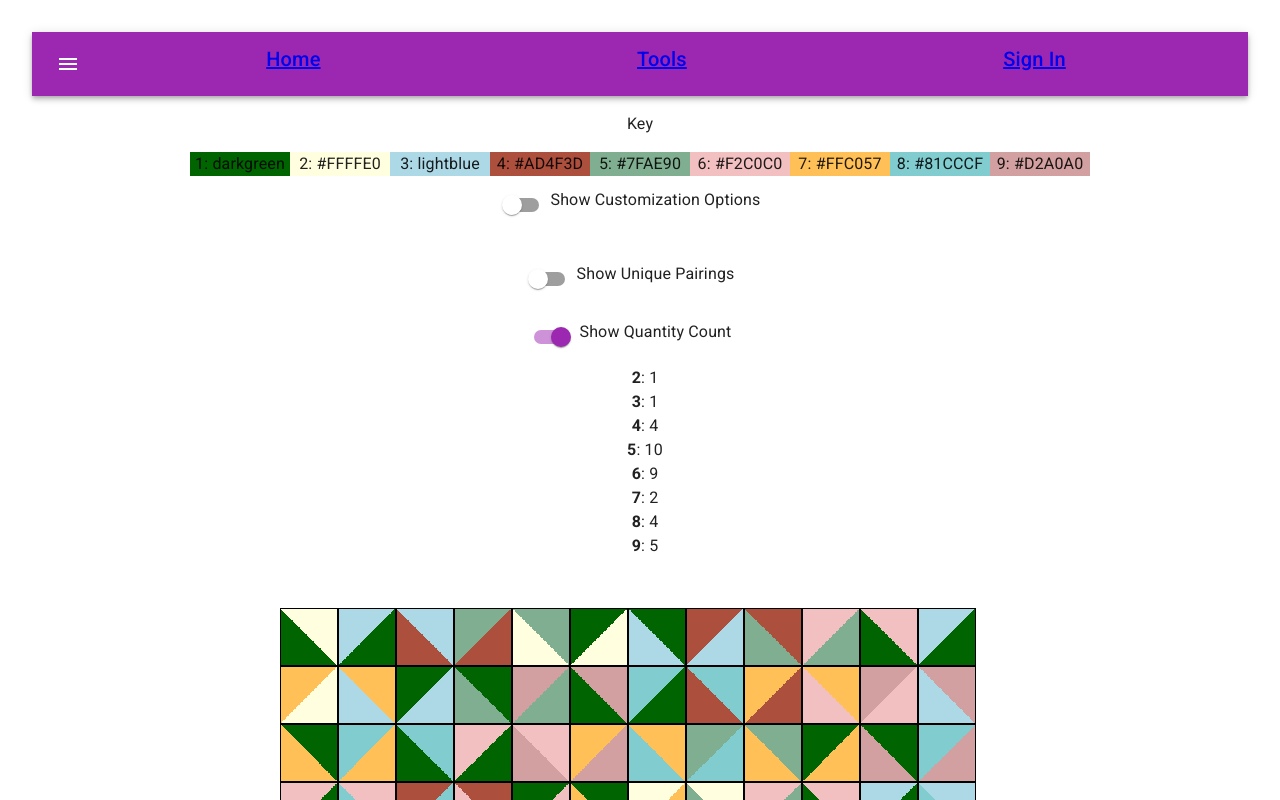
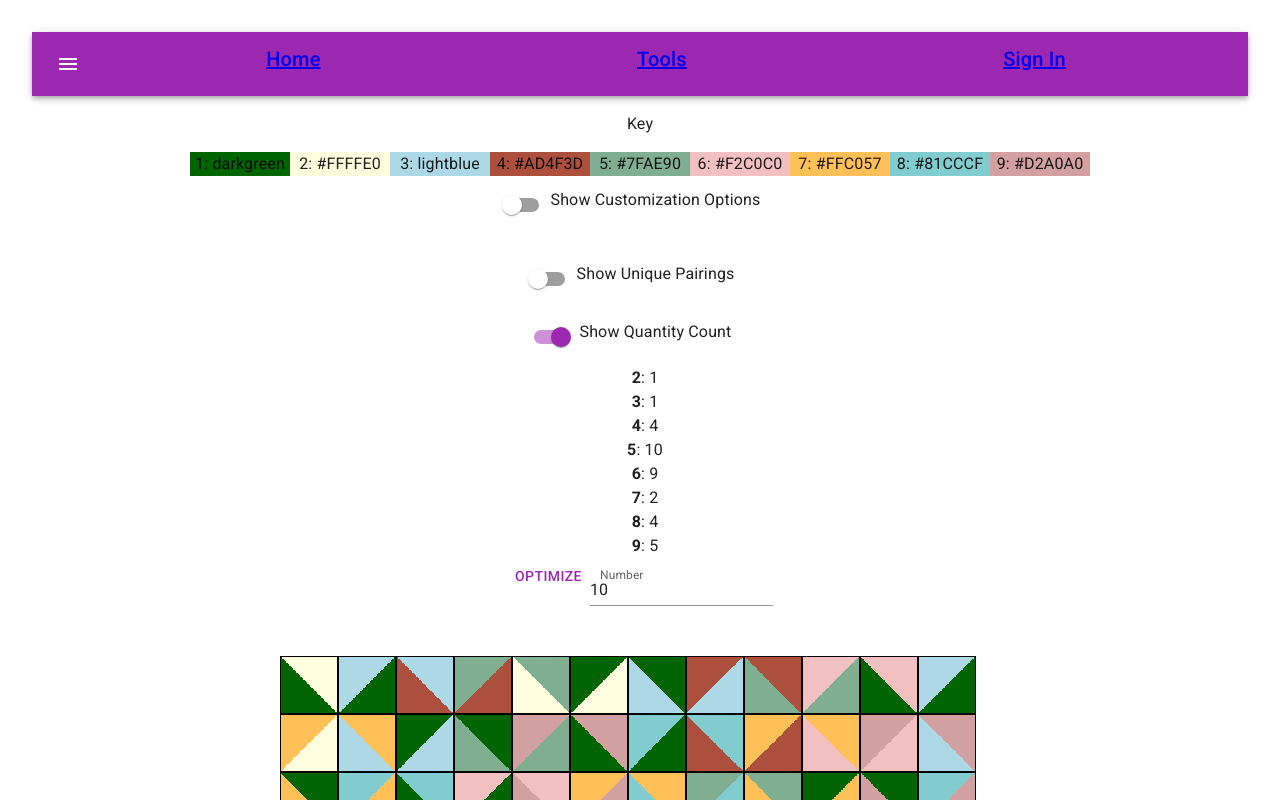
Before and after one commit to Coloringfood/custom_games, a React (Vite) app: page /quilting in a window 1280 px wide. Both pictures are taken after a click on the label "Show Quantity Count". Shown: the top 800 px of the page. Built offline with nearby package versions, Linux system fonts and the light colour scheme.

Commit message:
Added an optimization to reduce the spread of the quilt options

```diff
--- a/src/pages/Quilting/index.jsx
+++ b/src/pages/Quilting/index.jsx
@@ -4,6 +4,7 @@ import Collapse from '@mui/material/Collapse';
 import FormControlLabel from '@mui/material/FormControlLabel';
 import Switch from '@mui/material/Switch';
 import Fab from '@mui/material/Fab';
+import Button from '@mui/material/Button';
 import AddIcon from '@mui/icons-material/Add';
 import RemoveIcon from '@mui/icons-material/Remove';
 import TextField from '@mui/material/TextField';
@@ -71,6 +72,28 @@ const PairCount = styled.div`
 	text-align: left;
 	width: 150px;
 `;
+
+const calculateScore = (mappingValues) => {
+	let score = mappingValues.length;
+	// const lowest = _.min(mappingValues);
+	// const highest = _.max(mappingValues);
+	// score += highest - lowest;
+	// switch (lowest) {
+	// 	case 0:
+	// 		score += 100;
+	// 		break;
+	// 	case 1:
+	// 		score += 50;
+	// 		break;
+	// 	case 2:
+	// 		score += 25;
+	// 		break;
+	// 	case 3:
+	// 		score += 10;
+	// 		break;
+	// }
+	return score;
+};
 
 const generatePairings = () => {
 	const options = [1, 2, 3, 4, 5, 6, 7, 8];
@@ -316,9 +339,14 @@ const Test = () => {
 	const [showCustomOptions, setShowCustomOptions] = React.useState(false);
 	const [showPairings, setShowPairings] = React.useState(false);
 	const [showQuantityCount, setShowQuantityCount] = React.useState(false);
+	const [attemptsCount, setAttemptsCount] = React.useState(10);
 
-	const handleChange = (setFunc) => () => {
+	const toggleValue = (setFunc) => () => {
 		setFunc((prev) => !prev);
+	};
+
+	const handleChange = (setFunc) => (event) => {
+		setFunc(event.target.value);
 	};
 
 	React.useEffect(() => {
@@ -374,13 +402,33 @@ const Test = () => {
 	};
 
 	const setColor = (index) => (event) => {
-		const newColor = event.target.value;
-		ColorMapping[index] = newColor;
+		ColorMapping[index] = event.target.value;
 		setOptions((previous) => [...previous]);
 	};
 
 	const colorCount = countUniquePairings(pairs2, options, uniquePairs);
 	const mappingCount = countMapping(colorCount);
+
+	const findBestOf = (count) => {
+		let best = calculateScore(Object.values(mappingCount)) || 100000;
+		if (isNaN(best)) best = 100000;
+		let bestPairs = [...pairs2];
+		console.log('BBBB best: ', best);
+		for (let i = 0; i < count; i++) {
+			const currentPairings = generatePairings2(uniquePairs);
+			const currentColorCount = countUniquePairings(currentPairings, options, uniquePairs);
+			const currentMappingCount = countMapping(currentColorCount);
+			const mappingValues = Object.values(currentMappingCount);
+			let score = calculateScore(mappingValues);
+			console.log('BBBB score: ', score);
+			if (score < best) {
+				console.log('BBBB ********************');
+				best = score;
+				bestPairs = currentPairings;
+			}
+		}
+		setPairs2(bestPairs);
+	};
 
 	return (
 		<div>
@@ -398,7 +446,7 @@ const Test = () => {
 
 			<FormControlLabel
 				control={
-					<Switch checked={showCustomOptions} onChange={handleChange(setShowCustomOptions)} />
+					<Switch checked={showCustomOptions} onChange={toggleValue(setShowCustomOptions)} />
 				}
 				label="Show Customization Options"
 			/>
@@ -433,7 +481,7 @@ const Test = () => {
 			<div>
 				<p></p>
 				<FormControlLabel
-					control={<Switch checked={showPairings} onChange={handleChange(setShowPairings)} />}
+					control={<Switch checked={showPairings} onChange={toggleValue(setShowPairings)} />}
 					label="Show Unique Pairings"
 				/>
 				<Collapse in={showPairings}>
@@ -446,7 +494,7 @@ const Test = () => {
 				</Collapse>
 				<FormControlLabel
 					control={
-						<Switch checked={showQuantityCount} onChange={handleChange(setShowQuantityCount)} />
+						<Switch checked={showQuantityCount} onChange={toggleValue(setShowQuantityCount)} />
 					}
 					label="Show Quantity Count"
 				/>
@@ -457,6 +505,18 @@ const Test = () => {
 							<b style={{ marginLeft: 10 }}>{key}</b>: {value}
 						</div>
 					))}
+					<Button onClick={() => findBestOf(attemptsCount)}>Optimize</Button>
+					<TextField
+						id="standard-number"
+						label="Number"
+						type="number"
+						InputLabelProps={{
+							shrink: true,
+						}}
+						variant="standard"
+						value={attemptsCount}
+						onChange={handleChange(setAttemptsCount)}
+					/>
 				</Collapse>
 			</div>
 			<Quilt2>
```
